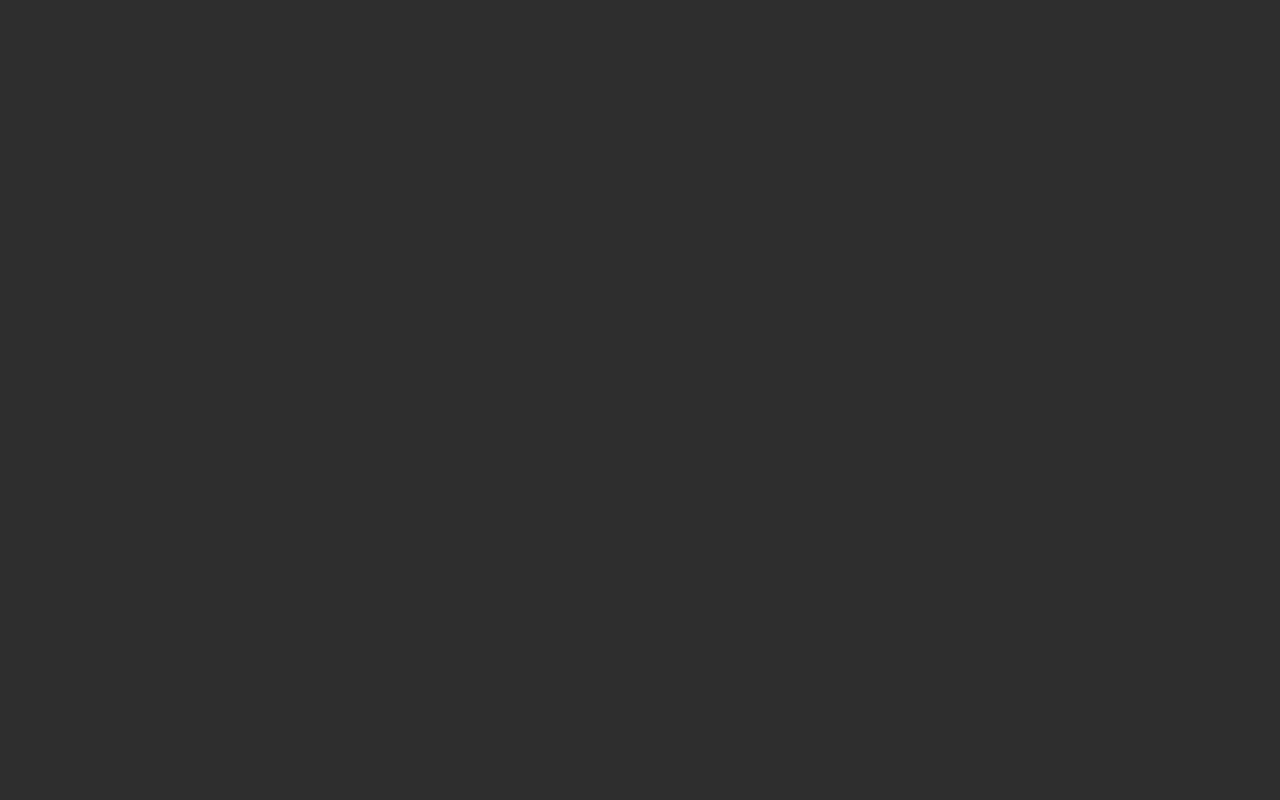
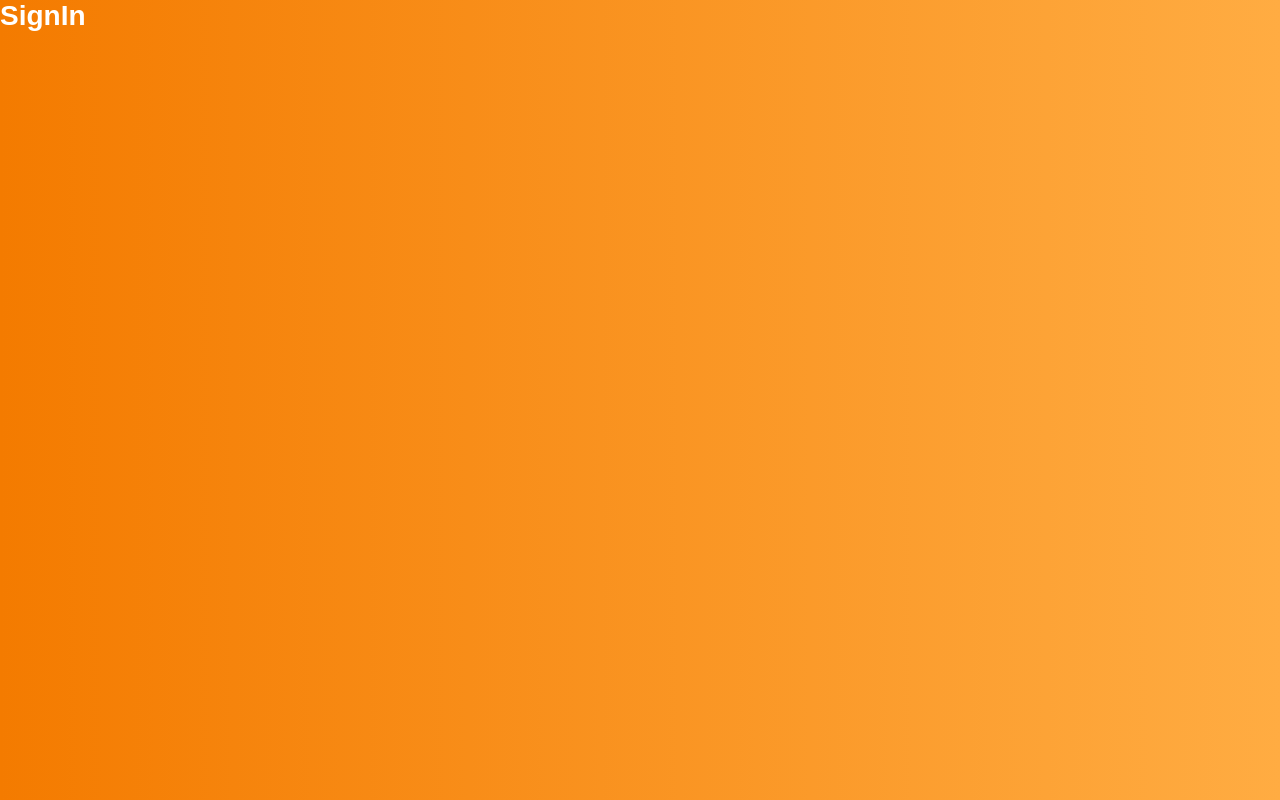
Before and after one commit to Douglasproglima/br-barbers-web, a React (Create React App) app: page / in a window 1280 px wide. Before the commit this address led to /dashboard. Built offline with nearby package versions, Linux system fonts and the light colour scheme; the HTML template or start-up script is replaced by a standard one.

Commit message:
Correção bug de config do Root Import

```diff
--- a/jsconfig.json
+++ b/jsconfig.json
@@ -2,7 +2,7 @@
   "compilerOptions": {
     "baseUrl": "src",
     "paths": {
-      "~/*": ["*"],
+      "~/*": ["*"]
     }
   }
 }
--- a/src/pages/_layouts/auth/styles.js
+++ b/src/pages/_layouts/auth/styles.js
@@ -2,5 +2,5 @@ import styled from 'styled-components';
 
 export const Wrapper = styled.div`
   height: 100%;
-  background: linear-gradient(-90deg, #f47b00, #ffac42);
+  background: linear-gradient(-90deg, #ffac42, #f47b00);
 `;
--- a/src/routes/Route.js
+++ b/src/routes/Route.js
@@ -10,7 +10,7 @@ export default function RouteWrapper({
   isPrivate,
   ...restProperties
 }) {
-  const signed = true;
+  const signed = false;
 
   if (!signed && isPrivate) return <Redirect to="/" />;
   if (signed && !isPrivate) return <Redirect to="/dashboard" />;
--- a/src/style/global.js
+++ b/src/style/global.js
@@ -24,7 +24,7 @@ export default createGlobalStyle`
   }
 
   body, input, button {
-    color: #f47b00;
+    color: #ffffff;
     font-size: 14px;
     font-family: Arial, Helvetica, sans-serif;
   }
```
Also changed, not shown: package.json (+9 -10 lines), .eslintrc.js, config-overrides.js (renamed from config-override.js), 1 other file (tests, documents, lock files or other folders).
